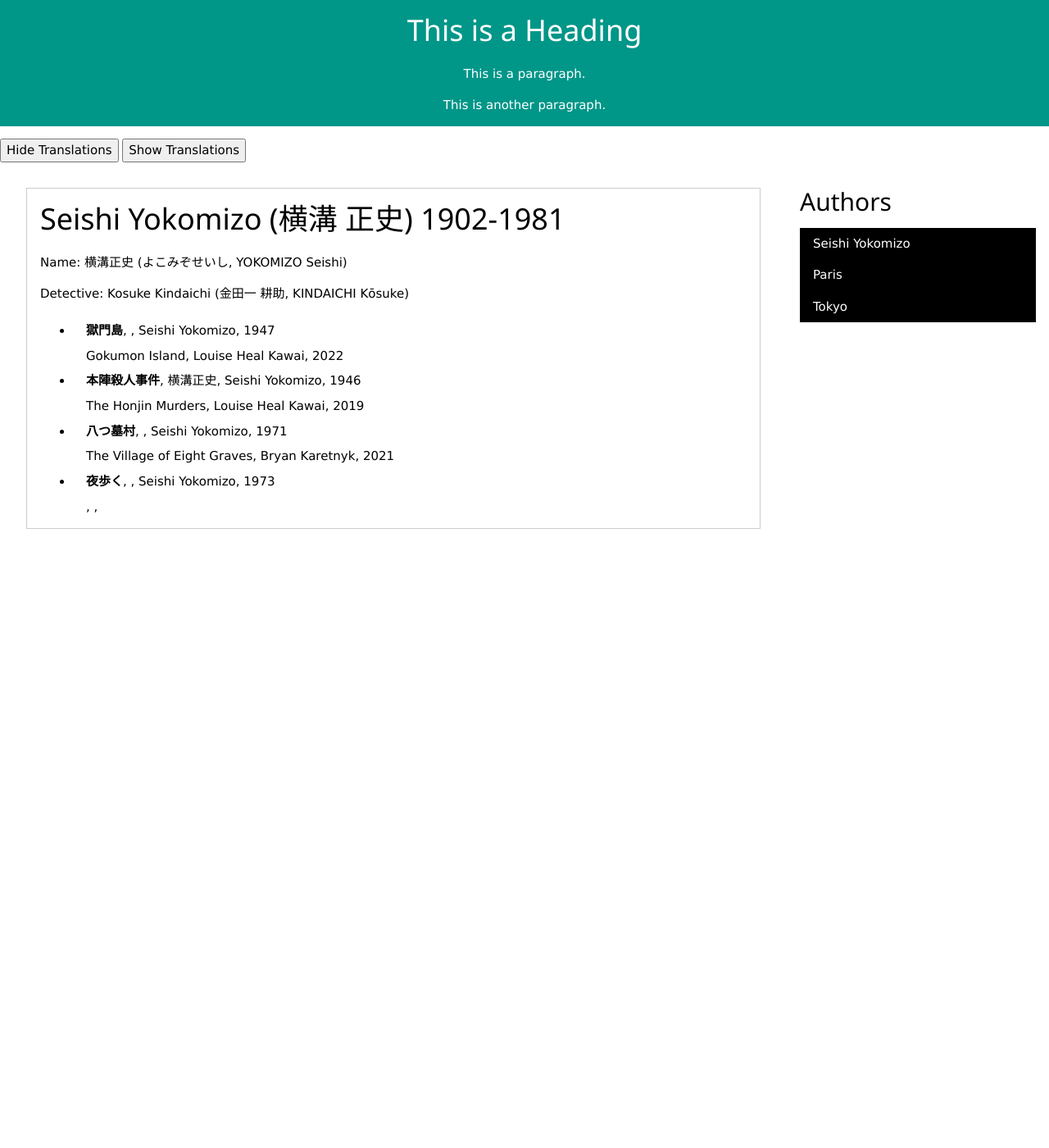
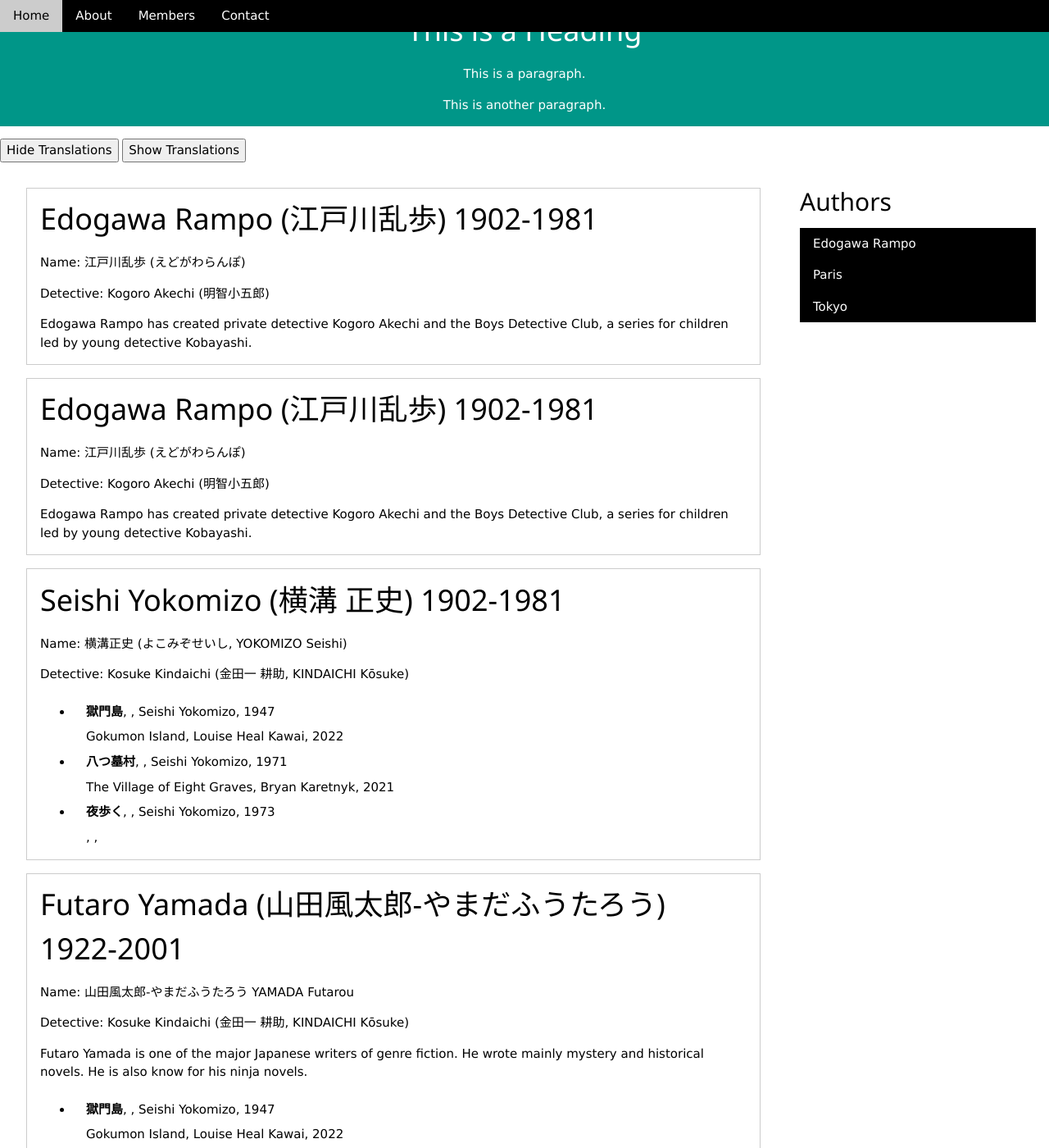
Before and after one commit to IdleTantei/idletantei.github.io, a Jekyll site: the page built from index.html, in a window 1280 px wide and 1400 px high. Shown: the whole window at 82% size. Built offline with Jekyll 4.4.1, drawn with Linux system fonts in a browser that asks for light colours; comment, search, counter and statistics services are not loaded.

Commit message:
commit avant changements authors

```diff
--- a/index.html
+++ b/index.html
@@ -9,7 +9,31 @@
   <link rel="stylesheet" href="https://www.w3schools.com/w3css/4/w3.css">
   <script src="https://www.w3schools.com/lib/w3.js"></script>
 </head>
+
+<script>
+  function Accordeon(id) {
+    var x = document.getElementById(id);
+    if (x.className.indexOf("w3-show") == -1) {
+      x.className += " w3-show";
+    } else {
+      x.className = x.className.replace(" w3-show", "");
+    }
+  }
+  </script>
+
 <body>
+
+<!-- Navigation (Stays on Top) -->
+<div class="w3-top w3-bar w3-black">
+<a href="#home" class="w3-bar-item w3-button">Home</a>
+<a href="#about" class="w3-bar-item w3-button">About</a>
+<a href="#members" class="w3-bar-item w3-button">Members</a>
+<a href="#contact" class="w3-bar-item w3-button">Contact</a>
+</div>
+
+<!-- code pour generer les auteurs automatiquement -->
+{% assign authors = site.pages| group_by: "authorKj" %}
+
   <!-- en attente
   <nav>
     <a href="/">Authors of detective novels</a>
@@ -43,11 +67,70 @@
 <div class="w3-row">
   <div class="w3-container w3-threequarter">
 
+{% for author in authors %}
+  <article class="w3-container w3-margin w3-border w3-hover-border-black" id="yokomizo">
+    <h1>Edogawa Rampo (江戸川乱歩) 1902-1981</h1>
+      <p>Name: 江戸川乱歩 (えどがわらんぽ)</p>
+      <p>Detective: Kogoro Akechi (明智小五郎)</p>
+      <p>Edogawa Rampo has created private detective Kogoro Akechi and the Boys Detective Club, a series for children led by young detective Kobayashi.</p>
+        <ul>
+          {% for page in site.pages %}
+          {% if page.layout == 'book' %}
+          {% if page.authorEn == 'Edogawa Rampo' %}
+            <li>
+              <button onclick="Accordeon('{{page.titleKj}}')" class="w3-button w3-block w3-left-align">
+                <b>{{page.titleKj}}</b>, {{page.authorKj}}, {{page.authorEn}}, {{page.year}}
+              </button>
+              <div id="translations" class="w3-container">
+                {{page.translation}}, {{page.translator}}, {{page.yeartr}}
+              </div>
+              <div id="{{page.titleKj}}" class="w3-container w3-hide">
+                {{page.summary}}, {{page.review}}
+              </div>
+
+            </li>
+              {% endif %}
+              {% endif %}
+              {% endfor %}
+          </ul>
+  </article>
+{% endfor %}
+
 <!-- Seishi Yokomizo -->
-<div class="w3-panel w3-margin w3-border w3-hover-border-black" id="yokomizo">
+<article class="w3-container w3-margin w3-border w3-hover-border-black" id="yokomizo">
   <h1>Seishi Yokomizo (横溝 正史) 1902-1981</h1>
     <p>Name: 横溝正史 (よこみぞせいし, YOKOMIZO Seishi)</p>
     <p>Detective: Kosuke Kindaichi (金田一 耕助, KINDAICHI Kōsuke)</p>
+      <ul>
+        {% for page in site.pages %}
+        {% if page.layout == 'book' %}
+        {% if page.authorJp == '横溝正史' %}
+          <li>
+            <button onclick="Accordeon('{{page.titleKj}}')" class="w3-button w3-block w3-left-align">
+              <b>{{page.titleKj}}</b>, {{page.authorKj}}, {{page.authorEn}}, {{page.year}}
+            </button>
+              <div id="translations" class="w3-container">
+                {{page.translation}}, {{page.translator}}, {{page.yeartr}}
+              </div>
+              <div id="{{page.titleKj}}" class="w3-container w3-hide">
+                {{page.summary}}, {{page.review}}
+              </div>
+
+          </li>
+            {% endif %}
+            {% endif %}
+            {% endfor %}
+        </ul>
+</article>
+
+
+
+<!-- Futaro Yamada -->
+<article class="w3-container w3-margin w3-border w3-hover-border-black" id="yokomizo">
+  <h1>Futaro Yamada (山田風太郎-やまだふうたろう) 1922-2001</h1>
+    <p>Name: 山田風太郎-やまだふうたろう YAMADA Futarou</p>
+    <p>Detective: Kosuke Kindaichi (金田一 耕助, KINDAICHI Kōsuke)</p>
+    <p>Futaro Yamada is one of the major Japanese writers of genre fiction. He wrote mainly mystery and historical novels. He is also know for his ninja novels.</p>
       <ul>
         {% for page in site.pages %}
         {% if page.layout == 'book' %}
@@ -87,11 +161,12 @@
   <div class="w3-container w3-quarter">
     <h2>Authors</h2>
       <div class="w3-bar-block w3-black">
-        <a href="#yokomizo" class="w3-bar-item w3-button">Seishi Yokomizo</a>
+        <a href="#yokomizo" class="w3-bar-item w3-button">Edogawa Rampo</a>
         <a href="#" class="w3-bar-item w3-button">Paris</a>
         <a href="#" class="w3-bar-item w3-button">Tokyo</a>
       </div>
   </div>
 </div>
+</div>
 </body>
 </html>
```
Also changed, not shown: other parts of index.html (+2 -11 lines), 1 other file.
